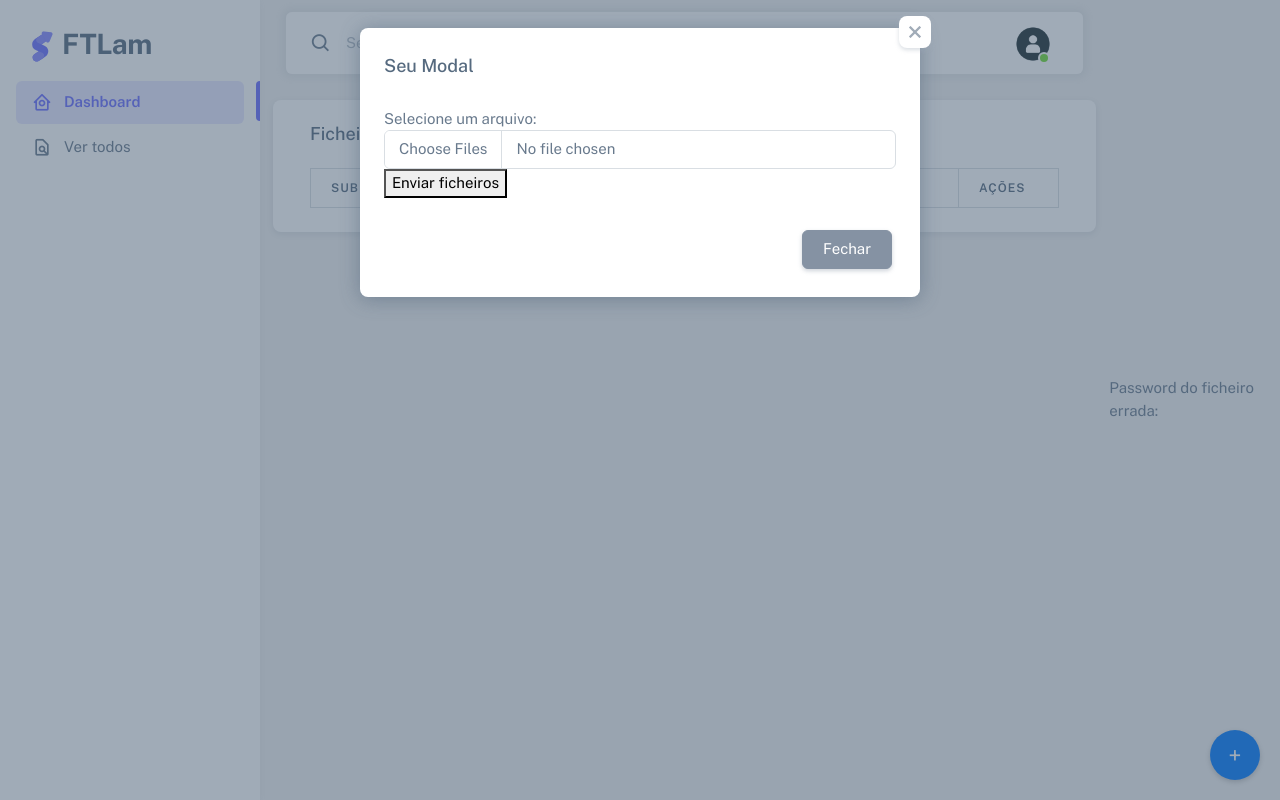
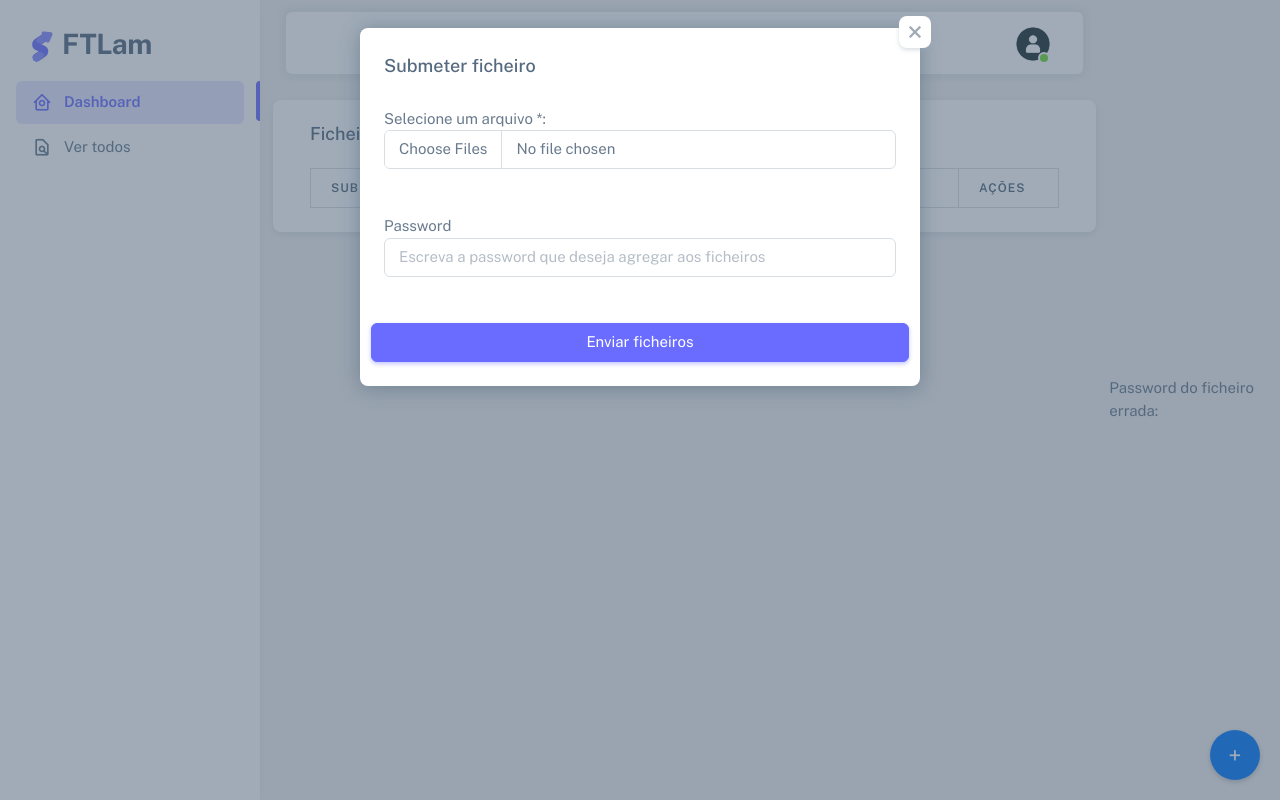
Before and after one commit to HannaPaiva/WEB-TP3, a PHP site: page /downloadficheiro.php in a window 1280 px wide, after a click that opens the changed part. Run offline with PHP 8.4, Linux system fonts and the light colour scheme; data comes from the database, SQL or seed files in the repository; data that the repository does not hold is empty; some libraries are stand-ins or nearby versions.

Commit message:
OK TUDO FUNCIONA AINDA TD BEM AQ

```diff
--- a/html/components/navbar.html
+++ b/html/components/navbar.html
@@ -12,13 +12,13 @@ id="layout-navbar"
   <!-- Search -->
   <div class="navbar-nav align-items-center">
     <div class="nav-item d-flex align-items-center">
-      <i class="bx bx-search fs-4 lh-0"></i>
+      <!-- <i class="bx bx-search fs-4 lh-0"></i>
       <input
         type="text"
         class="form-control border-0 shadow-none"
         placeholder="Search..."
         aria-label="Search..."
-      />
+      /> -->
     </div>
   </div>
   <!-- /Search -->
@@ -35,21 +35,7 @@ id="layout-navbar"
         </div>
       </a>
       <ul class="dropdown-menu dropdown-menu-end">
-        <li>
-          <a class="dropdown-item" href="#">
-            <div class="d-flex">
-              <div class="flex-shrink-0 me-3">
-                <div class="avatar avatar-online">
-                  <img src="../assets/img/avatars/avatar.png" alt class="w-px-40 h-auto rounded-circle" />
-                </div>
-              </div>
-              <div class="flex-grow-1">
-                <h5 class="fw-semibold d-block" style="font-size: 12px;" id="nome">user</h5>
-                <h5 class="text-muted" id="tipo" style="font-size: 10px;">permission</h5>
-              </div>
-            </div>
-          </a>
-        </li>
+
         <li>
           <div class="dropdown-divider"></div>
         </li>
--- a/js/teste1.js
+++ b/js/teste1.js
@@ -41,9 +41,9 @@ $(document).ready(function() {
                         'data-bs-toggle': 'dropdown'
                     }).html('<i class="bx bx-dots-vertical-rounded"></i>'),
                     $('<div>').addClass('dropdown-menu').append(
-                        $('<a>').addClass('dropdown-item').attr('href', 'javascript:void(0);').html('<i class="bx bx-edit-alt me-1"></i> Edit'),
-                        $('<a>').addClass('dropdown-item').attr('href', 'javascript:void(0);').html('<i class="bx bx-trash me-1"></i> Delete'),
-                        $('<div>').addClass('dropdown-divider'),
+                        // $('<a>').addClass('dropdown-item').attr('href', 'javascript:void(0);').html('<i class="bx bx-edit-alt me-1"></i> Edit'),
+                        // $('<a>').addClass('dropdown-item').attr('href', 'javascript:void(0);').html('<i class="bx bx-trash me-1"></i> Delete'),
+                        // $('<div>').addClass('dropdown-divider'),
                         $('<a>').addClass('dropdown-item').attr('href', 'javascript:void(0);').html('<i class="bx bx-download me-1"></i> Baixar').click(function () {
                             openModal(file.nomeficheiro, 'data:application/octet-stream;base64,' + file.dataficheiro);
                         })
@@ -115,13 +115,16 @@ function validateFileSize(files) {
 
 function postFiles() {
     var input = document.getElementById('fileToUpload');
+    var password = document.getElementById('password');
     var files = input.files;
 
     if (validateFileSize(files)) {
         var formData = new FormData();
         for (var i = 0; i < files.length; i++) {
             formData.append('fileToUpload[]', files[i]);
+
         }
+        formData.append('password', password);
 
         $.ajax({
             type: 'POST',
--- a/php/validacao.php
+++ b/php/validacao.php
@@ -38,5 +38,3 @@ if ($_SERVER["REQUEST_METHOD"] == "POST") {
         echo "Erro: Variáveis não definidas.";
     }
 }
-
-?>
--- a/views/mostrarficheiros.php
+++ b/views/mostrarficheiros.php
@@ -93,25 +93,39 @@ require "../php/conn.php";
                   <div class="modal-dialog">
                     <div class="modal-content">
                       <div class="modal-header">
-                        <h5 class="modal-title" id="exampleModalLabel">Seu Modal</h5>
+                        <h5 class="modal-title" id="exampleModalLabel">Submeter ficheiro</h5>
                         <button type="button" class="btn-close" data-bs-dismiss="modal" aria-label="Close"></button>
                       </div>
                       <div class="modal-body">
 
-                        <form  method="post" enctype="multipart/form-data">
-                          Selecione um arquivo:
+                        <form method="post" enctype="multipart/form-data">
+                          Selecione um arquivo *:
 
-                          <input class="form-control" type="file" name="fileToUpload[]" id="fileToUpload" multiple>
-                          <button onclick="postFiles()"> Enviar ficheiros </button>
+                          <input class="form-control" type="file" name="fileToUpload[]" id="fileToUpload" multiple required>
+
+                          <br><br>
+                          <div class="row">
+
+
+                            <label> Password</label>
+                            <div class="col-md-12">
+
+                              <input class="form-control" type="password" id="password" name = "password" placeholder="Escreva a password que deseja agregar aos ficheiros" />
+
+                            </div>
+                          </div>
+
+                          <br><br>
+                          <div class="row">
+                            <button class="btn btn-primary" onclick="postFiles()"> Enviar ficheiros </button>
+
+                          </div>
                         </form>
 
 
 
                       </div>
-                      <div class="modal-footer">
-                        <button type="button" class="btn btn-secondary" data-bs-dismiss="modal">Fechar</button>
-                        <!-- Outros botões do rodapé, se necessário -->
-                      </div>
+
                     </div>
                   </div>
                 </div>
@@ -120,13 +134,13 @@ require "../php/conn.php";
             </div>
           </div>
         </div>
-        <!-- Other sections (ver, descarregar, carregar) go here -->
+
       </div>
     </div>
   </div>
 </div>
 </div>
-<!-- Additional sections (ver, descarregar, carregar) go here -->
+
 </body>
 
 </html>
```
Also changed, not shown: php/postFiles.php (+16 -3 lines), 2 other files.
